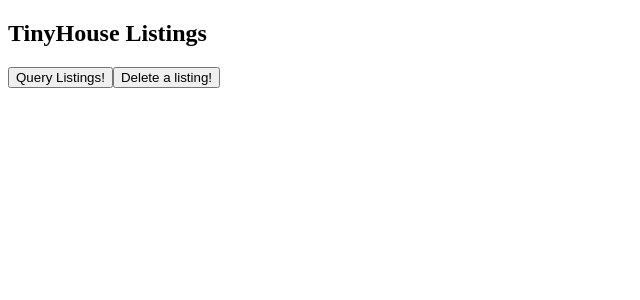
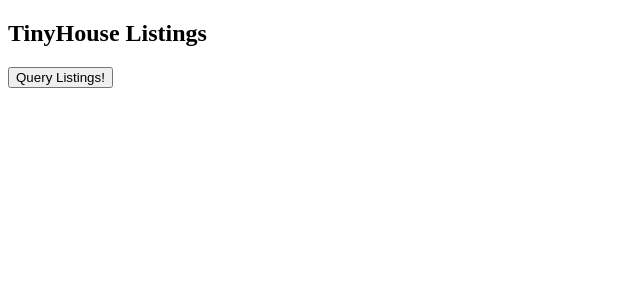
Before and after one commit to hdoshi2/Tinyhouse-v2, a React (Create React App) app in the folder client/: page / in a window 1280 px wide. Shown: the top 300 px of the page, without its empty margins (0-640 px from the left). Built offline with nearby package versions, Linux system fonts and the light colour scheme.

Commit message:
ADD: DeleteListings button at all Listings, update db when listing is deleted and rerender

```diff
--- a/client/src/sections/Listings/Listings.tsx
+++ b/client/src/sections/Listings/Listings.tsx
@@ -34,32 +34,35 @@ export const Listings = ({ title }: Props) => {
 
   const fetchListings = async () => {
     const { data } = await server.fetch<ListingsData>({ query: LISTINGS });
-
       setListings(data.listings);
-
       console.log("fetchListings", data); // check the console to see the listings data from our GraphQL Request!
     };
 
 
-    const deleteListing = async () => {
-      const { data } = await server.fetch<DeleteListingData,DeleteListingVariables>
+    const deleteListing = async (id: string) => {
+      await server.fetch<DeleteListingData,DeleteListingVariables>
         ({
         query: DELETE_LISTING,
         variables: {
-          id: "608612e131b6af723a3f004a" // hardcoded id variable,
+          id
         }
       });
 
-    console.log("deleteListing", data); // check the console to see the result of the mutation!
+      fetchListings();
+    // console.log("deleteListing", data); // check the console to see the result of the mutation!
     };
 
 
     const listListings = listings ?
-    <ul>
-    {listings.map((listing) => {
-      return <li key={listing.id}>{listing.title}</li>
-    })}
-    </ul> : null;
+      <ul>
+      {listings.map((listing) => {
+        return <li key={listing.id}>{listing.title}
+          <button onClick={() => deleteListing(listing.id)}>
+            Delete
+          </button>
+        </li>
+      })}
+      </ul> : null;
 
 
     return (
@@ -67,7 +70,6 @@ export const Listings = ({ title }: Props) => {
         <h2>{title}</h2>
         {listListings}
         <button onClick={fetchListings}>Query Listings!</button>
-        <button onClick={deleteListing}>Delete a listing!</button>
       </div>
     );
 
```
